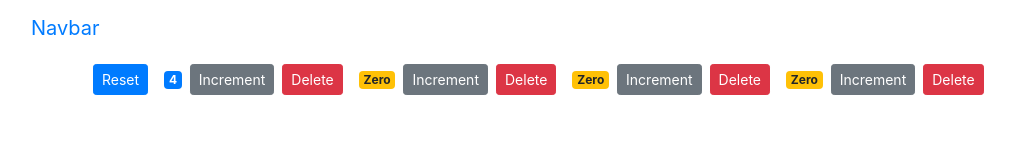
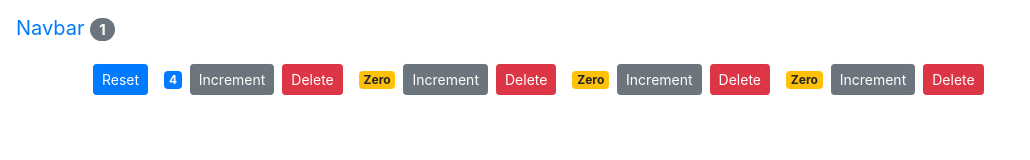
Before and after one commit to TheLuckyMojo/react-counter-app, a React (Create React App) app: page / in a window 1280 px wide. Shown: the top 160 px of the page, without its empty margins (0-1030 px from the left). Built offline with nearby package versions, Linux system fonts and the light colour scheme.

Commit message:
4.12 - Lifting up the state

```diff
--- a/src/App.js
+++ b/src/App.js
@@ -4,12 +4,49 @@
 import React, { Component } from "react";
 
 class App extends Component {
+  state = {
+    counters: [
+      { id: 1, value: 4 },
+      { id: 2, value: 0 },
+      { id: 3, value: 0 },
+      { id: 4, value: 0 },
+    ],
+  };
+
+  handleIncrement = (counter) => {
+    const counters = [...this.state.counters];
+    const index = counters.indexOf(counter);
+    counters[index] = { ...counter };
+    counters[index].value++;
+    this.setState({ counters });
+  };
+
+  handleReset = () => {
+    const counters = this.state.counters.map((c) => {
+      c.value = 0;
+      return c;
+    });
+    this.setState({ counters });
+  };
+
+  handleDelete = (counterId) => {
+    const counters = this.state.counters.filter((c) => c.id !== counterId);
+    this.setState({ counters });
+  };
+
   render() {
     return (
       <React.Fragment>
-        <NavBar />
+        <NavBar
+          totalCounters={this.state.counters.filter((c) => c.value > 0).length}
+        />
         <main className='container'>
-          <Counters />
+          <Counters
+            counters={this.state.counters}
+            onReset={this.handleReset}
+            onIncrement={this.handleIncrement}
+            onDelete={this.handleDelete}
+          />
         </main>
       </React.Fragment>
     );
--- a/src/components/counters.jsx
+++ b/src/components/counters.jsx
@@ -2,50 +2,20 @@
 import Counter from "./counter";
 
 class Counters extends Component {
-  state = {
-    counters: [
-      { id: 1, value: 4 },
-      { id: 2, value: 0 },
-      { id: 3, value: 0 },
-      { id: 4, value: 0 },
-    ],
-  };
-
-  handleIncrement = (counter) => {
-    const counters = [...this.state.counters];
-    const index = counters.indexOf(counter);
-    counters[index] = { ...counter };
-    counters[index].value++;
-    this.setState({ counters });
-  };
-
-  handleReset = () => {
-    const counters = this.state.counters.map((c) => {
-      c.value = 0;
-      return c;
-    });
-    this.setState({ counters });
-  };
-
-  handleDelete = (counterId) => {
-    const counters = this.state.counters.filter((c) => c.id !== counterId);
-    this.setState({ counters });
-  };
-
   render() {
     return (
       <div>
         <button
-          onClick={this.handleReset}
+          onClick={this.props.onReset}
           className='btn btn-primary btn-sm m-2'
         >
           Reset
         </button>
-        {this.state.counters.map((counter) => (
+        {this.props.counters.map((counter) => (
           <Counter
             key={counter.id}
-            onDelete={this.handleDelete}
-            onIncrement={this.handleIncrement}
+            onDelete={this.props.onDelete}
+            onIncrement={this.props.onIncrement}
             counter={counter}
           />
         ))}
--- a/src/components/navbar.jsx
+++ b/src/components/navbar.jsx
@@ -4,11 +4,12 @@
   render() {
     return (
       <nav className='navbar bg-body-tertiary'>
-        <div className='container-fluid'>
-          <a className='navbar-brand' href='#'>
-            Navbar
-          </a>
-        </div>
+        <a className='navbar-brand' href='#'>
+          Navbar{" "}
+          <span className='badge badge-pill badge-secondary'>
+            {this.props.totalCounters}
+          </span>
+        </a>
       </nav>
     );
   }
```
